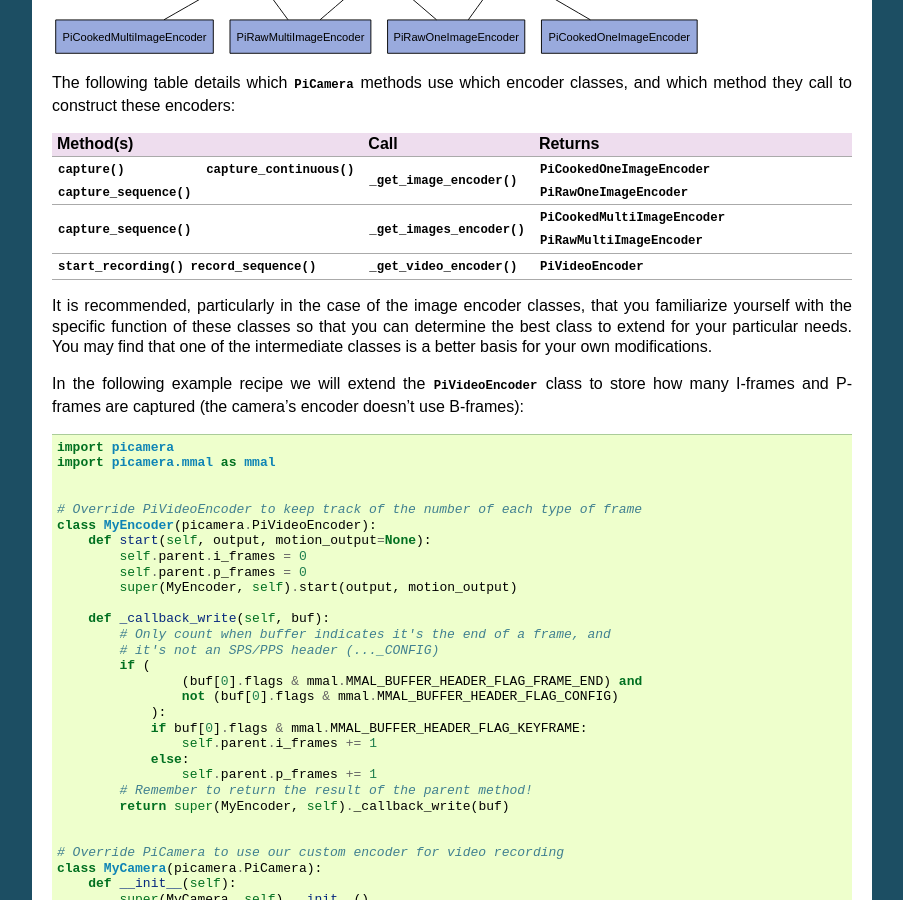
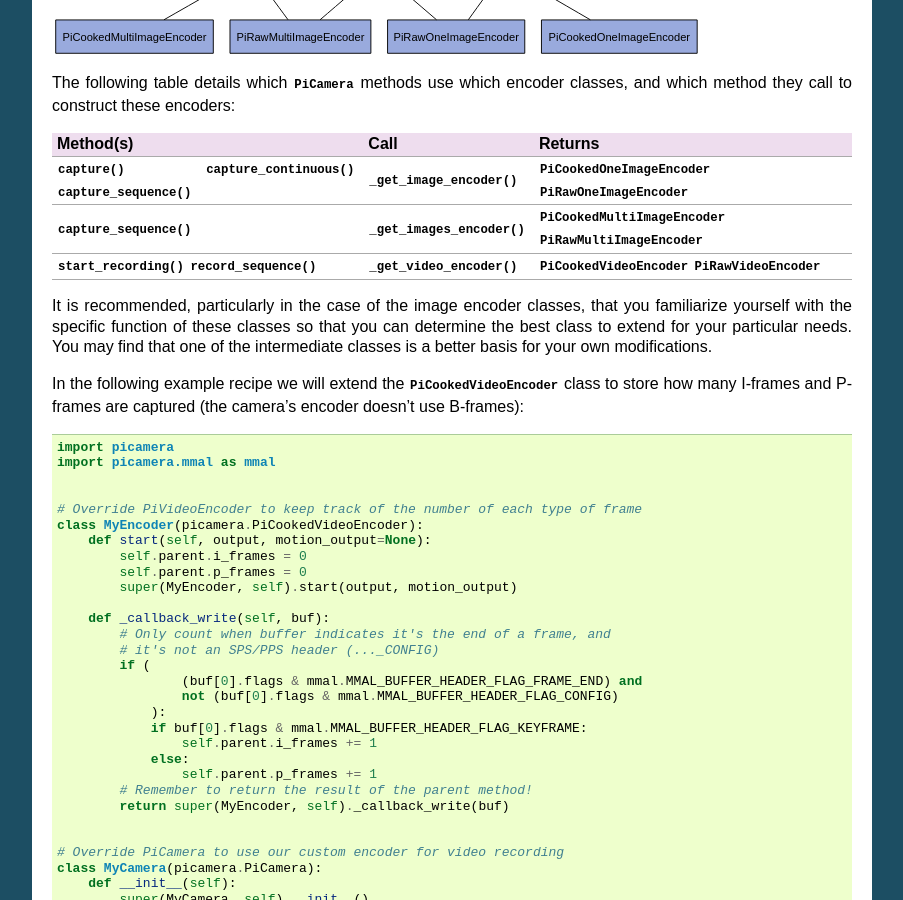
Before and after one commit to waveform80/picamera, a Sphinx documentation site: the page built from docs/recipes2.rst, in a window 1280 px wide and 900 px high, scrolled down 16514 px. Shown: the whole window, without its empty margins (198-1101 px from the left). Built offline with Sphinx 7.4.7, drawn with Linux system fonts in a browser that asks for light colours.

Commit message:
Correct custom encoder table
Forgot to update encoder classes table for #132

```diff
--- a/docs/recipes2.rst
+++ b/docs/recipes2.rst
@@ -1066,8 +1066,8 @@ classes, and which method they call to construct these encoders:
 | :meth:`~picamera.PiCamera.capture_sequence`   | :meth:`~picamera.PiCamera._get_images_encoder` | :class:`~picamera.PiCookedMultiImageEncoder` |
 |                                               |                                                | :class:`~picamera.PiRawMultiImageEncoder`    |
 +-----------------------------------------------+------------------------------------------------+----------------------------------------------+
-| :meth:`~picamera.PiCamera.start_recording`    | :meth:`~picamera.PiCamera._get_video_encoder`  | :class:`~picamera.PiVideoEncoder`            |
-| :meth:`~picamera.PiCamera.record_sequence`    |                                                |                                              |
+| :meth:`~picamera.PiCamera.start_recording`    | :meth:`~picamera.PiCamera._get_video_encoder`  | :class:`~picamera.PiCookedVideoEncoder`      |
+| :meth:`~picamera.PiCamera.record_sequence`    |                                                | :class:`~picamera.PiRawVideoEncoder`         |
 +-----------------------------------------------+------------------------------------------------+----------------------------------------------+
 
 It is recommended, particularly in the case of the image encoder classes, that
@@ -1077,15 +1077,15 @@ find that one of the intermediate classes is a better basis for your own
 modifications.
 
 In the following example recipe we will extend the
-:class:`~picamera.PiVideoEncoder` class to store how many I-frames and P-frames
-are captured (the camera's encoder doesn't use B-frames)::
+:class:`~picamera.PiCookedVideoEncoder` class to store how many I-frames and
+P-frames are captured (the camera's encoder doesn't use B-frames)::
 
     import picamera
     import picamera.mmal as mmal
 
 
     # Override PiVideoEncoder to keep track of the number of each type of frame
-    class MyEncoder(picamera.PiVideoEncoder):
+    class MyEncoder(picamera.PiCookedVideoEncoder):
         def start(self, output, motion_output=None):
             self.parent.i_frames = 0
             self.parent.p_frames = 0
```
